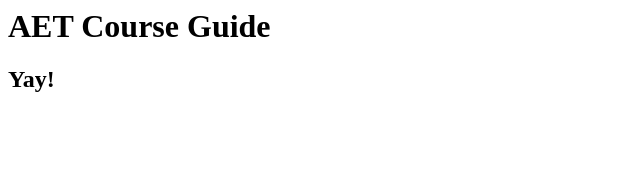
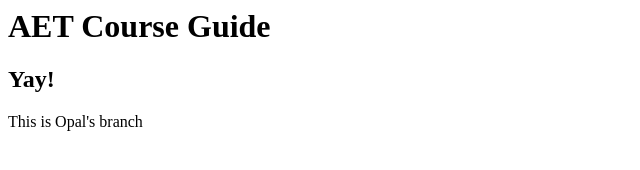
Before and after one commit to obunnag/AETWebsite, a plain HTML site: page index.html in a window 1280 px wide. Shown: the whole page, without its empty margins (0-640 px from the left). Drawn offline with Linux system fonts and the light colour scheme.

Commit message:
Update index.html
Opal branch

```diff
--- a/index.html
+++ b/index.html
@@ -7,6 +7,7 @@
 <body>
     <h1>AET Course Guide</h1>
     <h2>Yay!</h2>
+    <p>This is Opal's branch</p>
 </body>
 
 </html>
```
